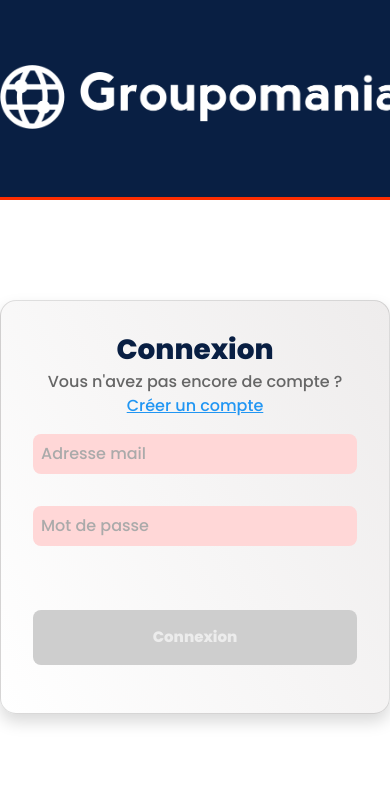
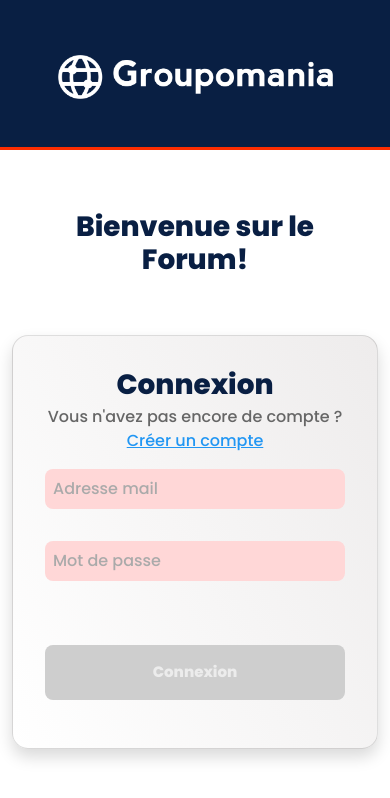
Before and after one commit to DavidAlleaume/DavidAlleaume_frontend_P7, a Vue app: page / in a window 390 px wide. Shown: the top 798 px of the page. Built offline with nearby package versions, Linux system fonts and the light colour scheme.

Commit message:
Coorections responsive

```diff
--- a/src/App.vue
+++ b/src/App.vue
@@ -29,7 +29,7 @@ export default {
   color: #091f43;
 }
 body {
-  min-width: 300px;
+  min-width: 310px;
   min-height: 100vh;
 }
 </style>
--- a/src/components/Posts.css
+++ b/src/components/Posts.css
@@ -30,12 +30,13 @@
     position: absolute;
     display: flex;
     justify-content: center;
-    bottom: 10px;
+    top: 12px;
     right: 10px;
     width: 30px;
     height: 30px;
     color: white;
     background-color: #fd2d01;
+
 }
 .btn-suppr:hover {
     background-color: #ff8181;
--- a/src/views/Forum.vue
+++ b/src/views/Forum.vue
@@ -1,14 +1,14 @@
 <template>
     <header-top></header-top>
     <div class="container col-sm-10 col-lg-8">
-        <h1 class="mb-5">Bienvenue sur le forum !</h1>
+        <h1 class="mb-5">Partagez avec vos collaborateurs !</h1>
         <div class="form form-floating post-form">
             <textarea
                 class="input-custom form-control mb-2"
                 v-model="content"
                 aria-label="Contenu du message">
             </textarea>
-            <label class="input-label" for="floatingTextarea">Exprimez-vous...</label>
+            <label class="input-label" for="floatingTextarea">Rédigez votre message ici...</label>
             <div id="preview" v-if="preview && displayPreview == true">
                 <img class="preview" :src="preview" :alt="preview" />
                 <button
--- a/src/views/Home.css
+++ b/src/views/Home.css
@@ -6,8 +6,12 @@ header {
     border-bottom: 3px solid #fd2d01;
 }
 .logo-login {
-   width: 400px;
-   margin-top:65px;
+   width: 500px;
+   margin-top:60px;
+}
+.welcome {
+    font-weight: 500;
+    font-weight: bold;
 }
 .login-form {
     max-width: 100%;
@@ -79,3 +83,31 @@ header {
 .error-message {
     margin: auto;
 }
+
+
+@media screen and (max-width: 400px) {
+    header {
+        height: 150px;
+        width: 100%;
+        margin-bottom: 50px;
+    }
+    .logo-login {
+        width: 275px;
+        margin-top:55px;
+    }
+    .welcome {
+        padding: 10px;
+    }
+}
+
+@media screen and (min-width: 400px) and (max-width: 700px){
+    header {
+        height: 150px;
+        width: 100%;
+        margin-bottom: 50px;
+    }
+    .logo-login {
+        width: 300px;
+        margin-top:50px;
+     }
+}
--- a/src/views/Home.vue
+++ b/src/views/Home.vue
@@ -1,10 +1,14 @@
 <template>
-<div >
+<div>
     <header>
         <img class="logo-login" src="../assets/icon-left-font-monochrome-white-resized.png" alt="Logo Groupomania">
     </header>
 
-    <div class="card shadow login-form">
+    <div class="container">
+        <div class="jumbotron mb-5">
+            <p class="display-6 welcome">Bienvenue sur le Forum!</p>
+        </div>
+        <div class="card shadow login-form mb-5">
             <h1 class="card-title" v-if="mode == 'login'">Connexion</h1>
             <h1 class="card-title" v-else>Inscription</h1>
             <p class="card-subtitle" v-if="mode == 'login'">
@@ -35,6 +39,7 @@
                 <button @click="createAccount()" class="button" :class="{ 'button--disabled': !validatedFields }" v-else>
                     <span>Créer mon compte</span>
                 </button>
+            </div>
         </div>
     </div>
 </div>
--- a/src/views/Profile.vue
+++ b/src/views/Profile.vue
@@ -1,5 +1,6 @@
 <template>
     <header-top></header-top>
+    <div class="container">
         <h1>Mon profil</h1>
 
         <div class="card shadow mt-5">
@@ -14,6 +15,7 @@
             <button @click="deleteProfile()" type="button" class="btn btn-danger mt-5">
                 Supprimer votre compte
             </button>
+        </div>
     </div>
 </template>
 
--- a/src/views/UserProfile.vue
+++ b/src/views/UserProfile.vue
@@ -1,5 +1,6 @@
 <template>
     <header-top></header-top>
+    <div class="container">
         <div>
             <h1>{{ postUser.firstname }} {{ postUser.lastname }}</h1>
 
@@ -10,9 +11,7 @@
             </div>
             <button v-if="isAdmin === true" @click="deleteProfile()" type="button" class="btn btn-danger mt-5">Supprimer cet utilisateur</button>
         </div>
-
-
-
+    </div>
 </template>
 
 <script>
```
Also changed, not shown: 1 other file (tests, documents, lock files or other folders). Lines whose indentation alone changed are shown as unchanged.
